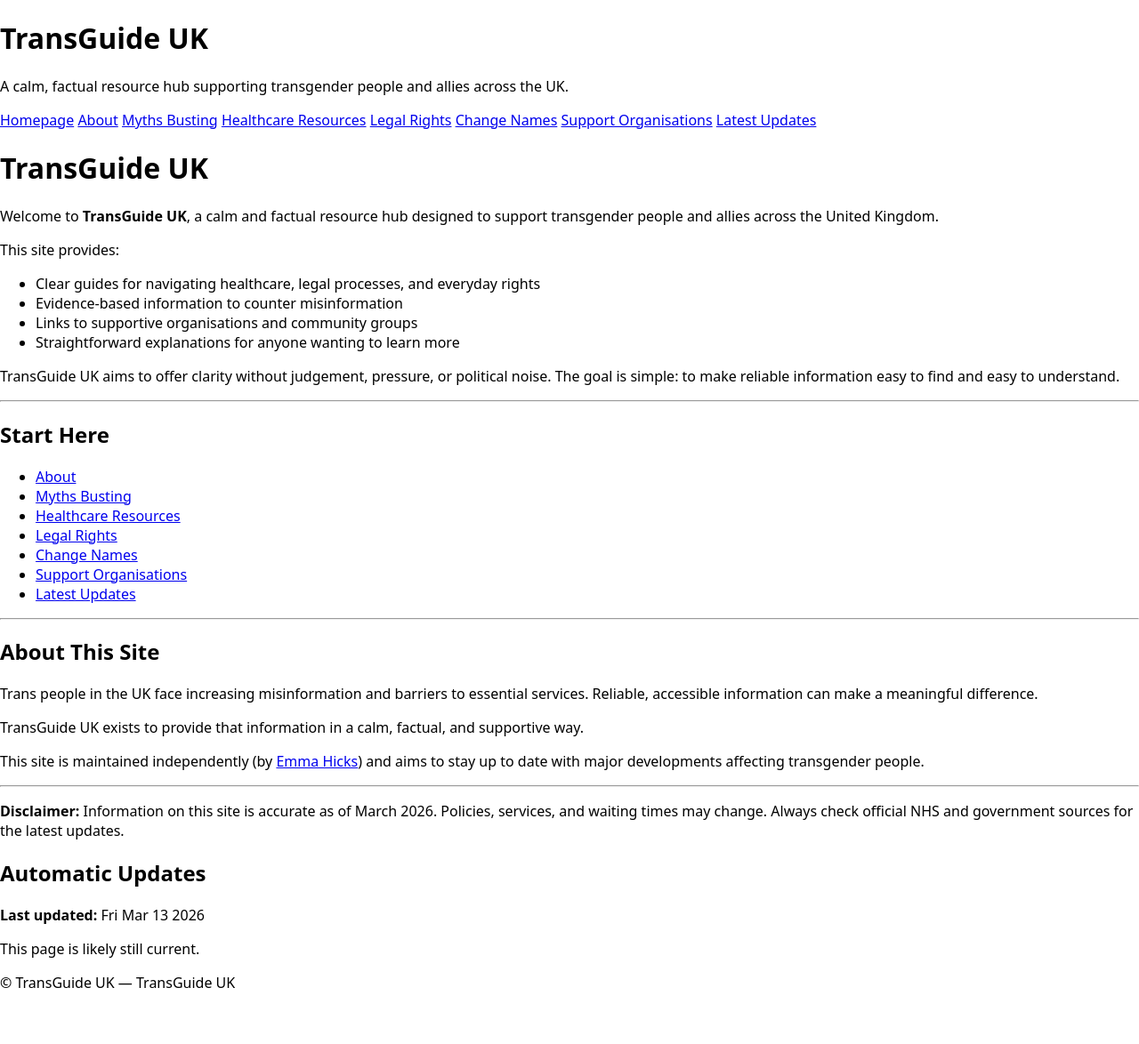
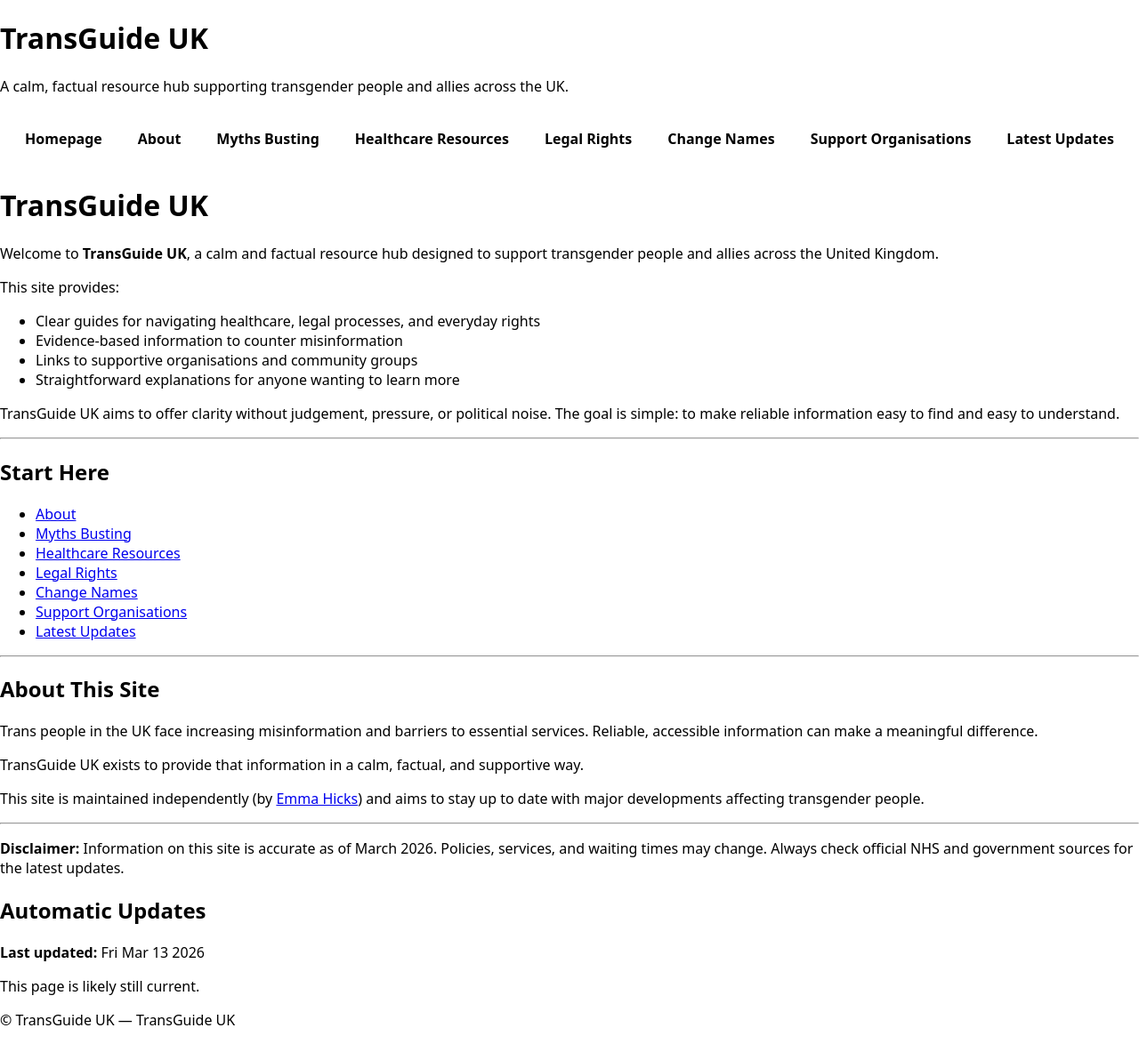
Before and after one commit to emma-on-github/transguide-uk, a Jekyll site: the page built from index.md, in a window 1280 px wide. Shown: the whole page at 89% size. Built offline with Jekyll 4.4.1, drawn with Linux system fonts in a browser that asks for light colours; comment, search, counter and statistics services are not loaded; before the commit the page ends 1132 px from its top, so only the background shows below that.

Commit message:
Update style.css

```diff
--- a/assets/css/style.css
+++ b/assets/css/style.css
@@ -8,13 +8,36 @@ body {
 }
 
 /* Override the theme's narrow wrapper */
-.wrapper, .page-content {
-  max-width: 900px !important;
-  margin: 0 auto !important; /* centers the content */
-  padding: 20px !important;
+.page-content {
+  max-width: 900px;
+  margin: 0 auto;
+  padding: 20px;
 }
 
 /* Optional: give the content a cleaner look */
 .page-content {
   background: #ffffff;
 }
+
+/* Navigation container */
+nav {
+  display: flex;
+  gap: 20px;              /* space between links */
+  justify-content: center; /* center the whole nav bar */
+  padding: 15px 0;
+}
+
+/* Navigation links */
+nav a {
+  text-decoration: none;
+  color: #000;
+  font-weight: 600;
+  padding: 6px 10px;
+  border-radius: 6px;
+  transition: background 0.2s ease;
+}
+
+/* Hover effect */
+nav a:hover {
+  background: #f0f0f0;
+}
```
